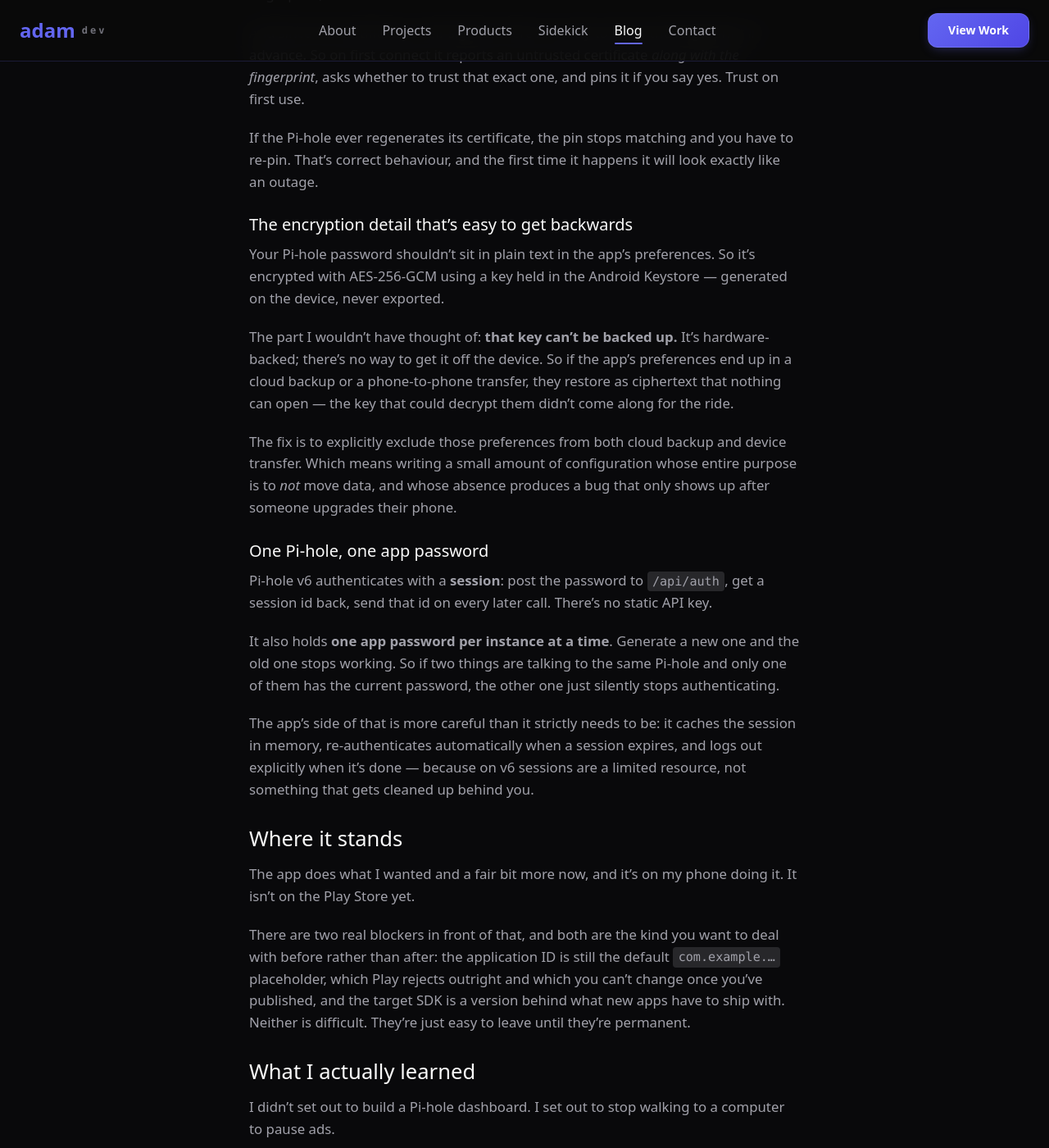
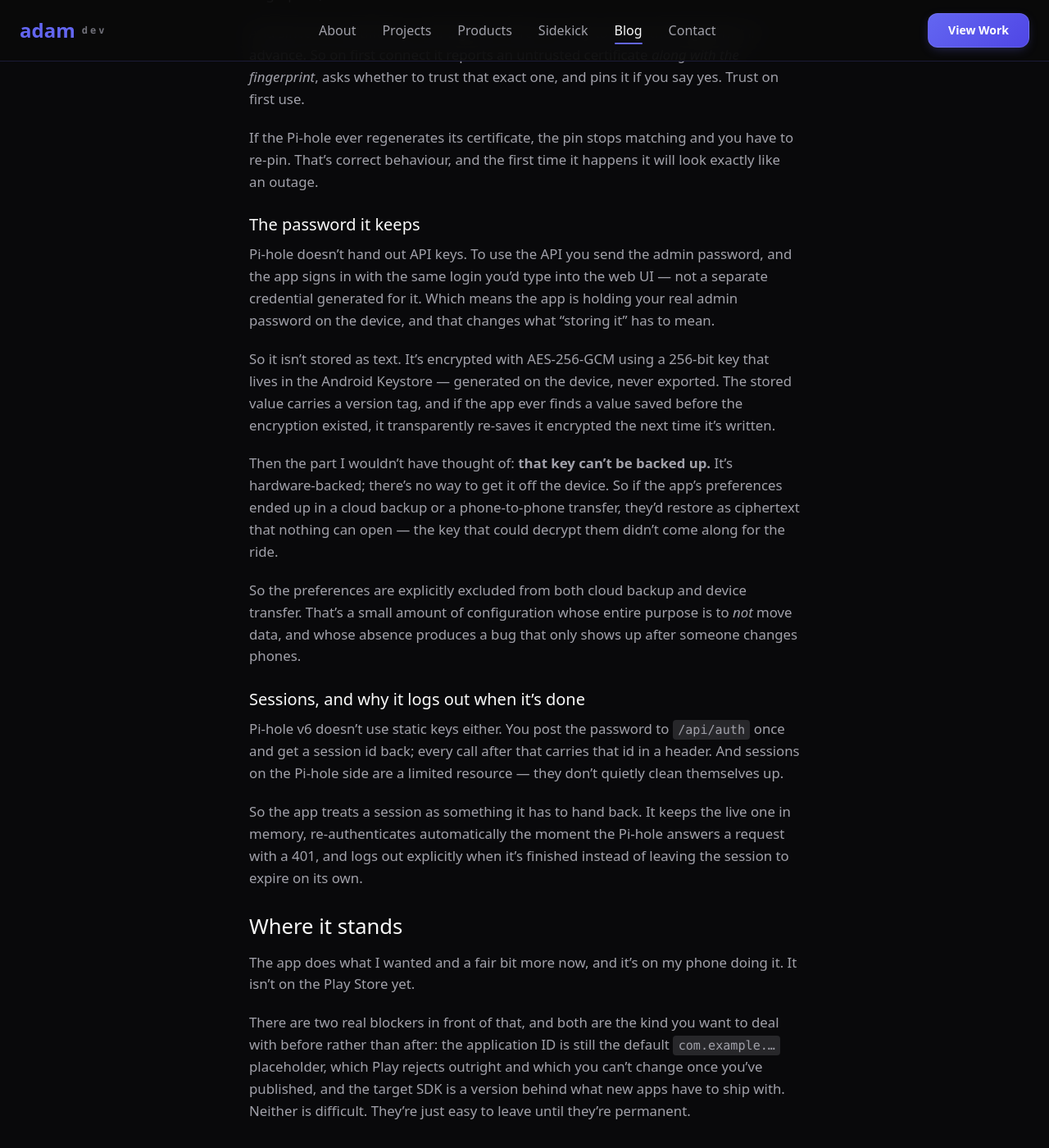
Before and after one commit to slashadams/Dev-Adam.com, a Jekyll site: the page built from _posts/2026-11-08-i-only-wanted-a-pause-button.md, in a window 1280 px wide and 1400 px high, scrolled down 1891 px. Shown: the whole window at 82% size. Built offline with Jekyll 4.4.1, drawn with Linux system fonts in a browser that asks for light colours; nearby versions of some CDN libraries; some of the changed text lies outside the part shown.

Commit message:
post: correct the credential section — web-admin login, not app passwords

```diff
--- a/_posts/2026-11-08-i-only-wanted-a-pause-button.md
+++ b/_posts/2026-11-08-i-only-wanted-a-pause-button.md
@@ -53,21 +53,21 @@ And since the certificate is self-signed, there's no way to know the fingerprint
 
 If the Pi-hole ever regenerates its certificate, the pin stops matching and you have to re-pin. That's correct behaviour, and the first time it happens it will look exactly like an outage.
 
-### The encryption detail that's easy to get backwards
+### The password it keeps
 
-Your Pi-hole password shouldn't sit in plain text in the app's preferences. So it's encrypted with AES-256-GCM using a key held in the Android Keystore — generated on the device, never exported.
+Pi-hole doesn't hand out API keys. To use the API you send the admin password, and the app signs in with the same login you'd type into the web UI — not a separate credential generated for it. Which means the app is holding your real admin password on the device, and that changes what "storing it" has to mean.
 
-The part I wouldn't have thought of: **that key can't be backed up.** It's hardware-backed; there's no way to get it off the device. So if the app's preferences end up in a cloud backup or a phone-to-phone transfer, they restore as ciphertext that nothing can open — the key that could decrypt them didn't come along for the ride.
+So it isn't stored as text. It's encrypted with AES-256-GCM using a 256-bit key that lives in the Android Keystore — generated on the device, never exported. The stored value carries a version tag, and if the app ever finds a value saved before the encryption existed, it transparently re-saves it encrypted the next time it's written.
 
-The fix is to explicitly exclude those preferences from both cloud backup and device transfer. Which means writing a small amount of configuration whose entire purpose is to *not* move data, and whose absence produces a bug that only shows up after someone upgrades their phone.
+Then the part I wouldn't have thought of: **that key can't be backed up.** It's hardware-backed; there's no way to get it off the device. So if the app's preferences ended up in a cloud backup or a phone-to-phone transfer, they'd restore as ciphertext that nothing can open — the key that could decrypt them didn't come along for the ride.
 
-### One Pi-hole, one app password
+So the preferences are explicitly excluded from both cloud backup and device transfer. That's a small amount of configuration whose entire purpose is to *not* move data, and whose absence produces a bug that only shows up after someone changes phones.
 
-Pi-hole v6 authenticates with a **session**: post the password to `/api/auth`, get a session id back, send that id on every later call. There's no static API key.
+### Sessions, and why it logs out when it's done
 
-It also holds **one app password per instance at a time**. Generate a new one and the old one stops working. So if two things are talking to the same Pi-hole and only one of them has the current password, the other one just silently stops authenticating.
+Pi-hole v6 doesn't use static keys either. You post the password to `/api/auth` once and get a session id back; every call after that carries that id in a header. And sessions on the Pi-hole side are a limited resource — they don't quietly clean themselves up.
 
-The app's side of that is more careful than it strictly needs to be: it caches the session in memory, re-authenticates automatically when a session expires, and logs out explicitly when it's done — because on v6 sessions are a limited resource, not something that gets cleaned up behind you.
+So the app treats a session as something it has to hand back. It keeps the live one in memory, re-authenticates automatically the moment the Pi-hole answers a request with a 401, and logs out explicitly when it's finished instead of leaving the session to expire on its own.
 
 ## Where it stands
 
```
Also changed, not shown: other parts of _posts/2026-11-08-i-only-wanted-a-pause-button.md (+1 -1 lines).
